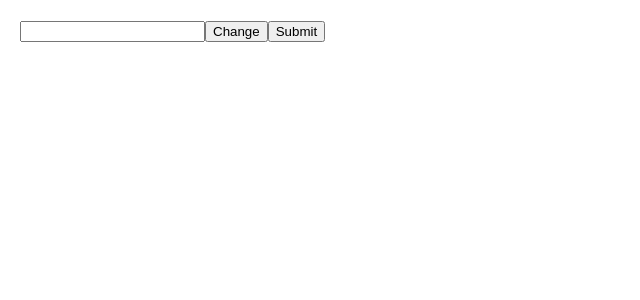
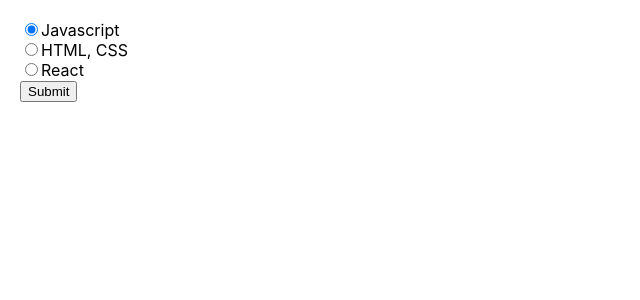
Before and after one commit to minhnguyen102/Hooks-React, a React (Create React App) app: page / in a window 1280 px wide. Shown: the top 300 px of the page, without its empty margins (0-640 px from the left). Built offline with nearby package versions, Linux system fonts and the light colour scheme.

Commit message:
Example 2 for two-way binding

```diff
--- a/src/App.js
+++ b/src/App.js
@@ -1,21 +1,54 @@
 import { useState } from "react";
 
+const courses = [
+  {
+    id: 1,
+    name: "Javascript"
+  },
+  {
+    id: 2,
+    name: "HTML, CSS"
+  },
+  {
+    id: 3,
+    name: "React"
+  },
+]
+
+
+
+
+
 function App() {
-  const [name, setName] = useState()
+  const [checked, setChecked] = useState(1)
 
-  console.log(name)
+  const handleChange = (id) => {
+    //setChecked
+    setChecked(id)
+  }
+
   const handleSubmit = () => {
-    console.log({name})
+    // Call API
+    console.log({
+      id: checked
+    })
   }
+
   return (
     <div className="App" style={{padding: 20}}>
-      <input
-        value={name}
-        onChange={(e) => setName(e.target.value)}
-      />
-      <button onClick={(e) => setName("Nguyen Van B")}>Change</button>
+      {courses.map(course => {
+        return (
+          <div key={course.id}>
+            <input
+             type="radio"
+             checked={checked === course.id}
+             onChange={() => handleChange(course.id)}
+            />
+            {course.name}
+          </div>
+        )
+      })}
       <button onClick={handleSubmit}>Submit</button>
-
     </div>
   );
 }
```
